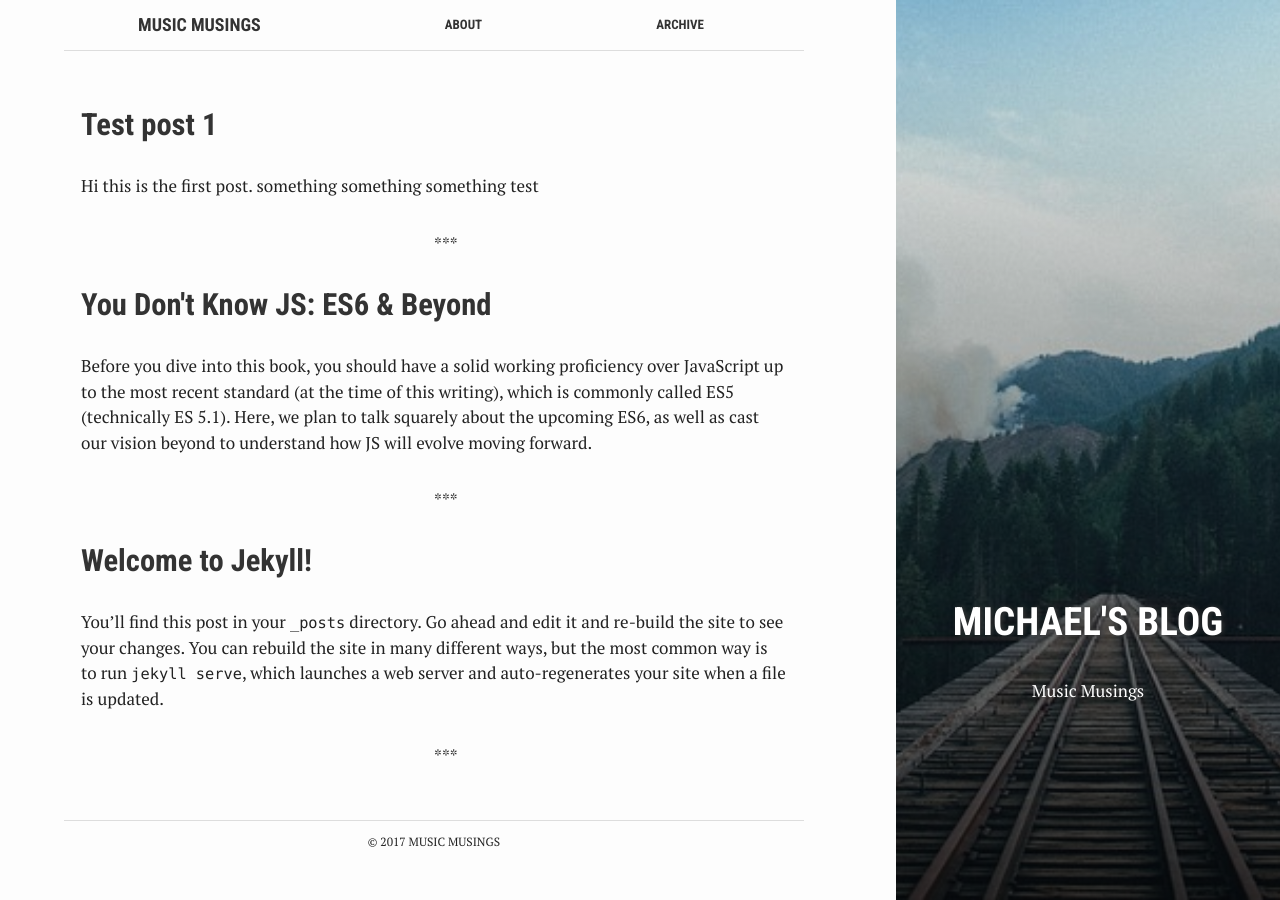
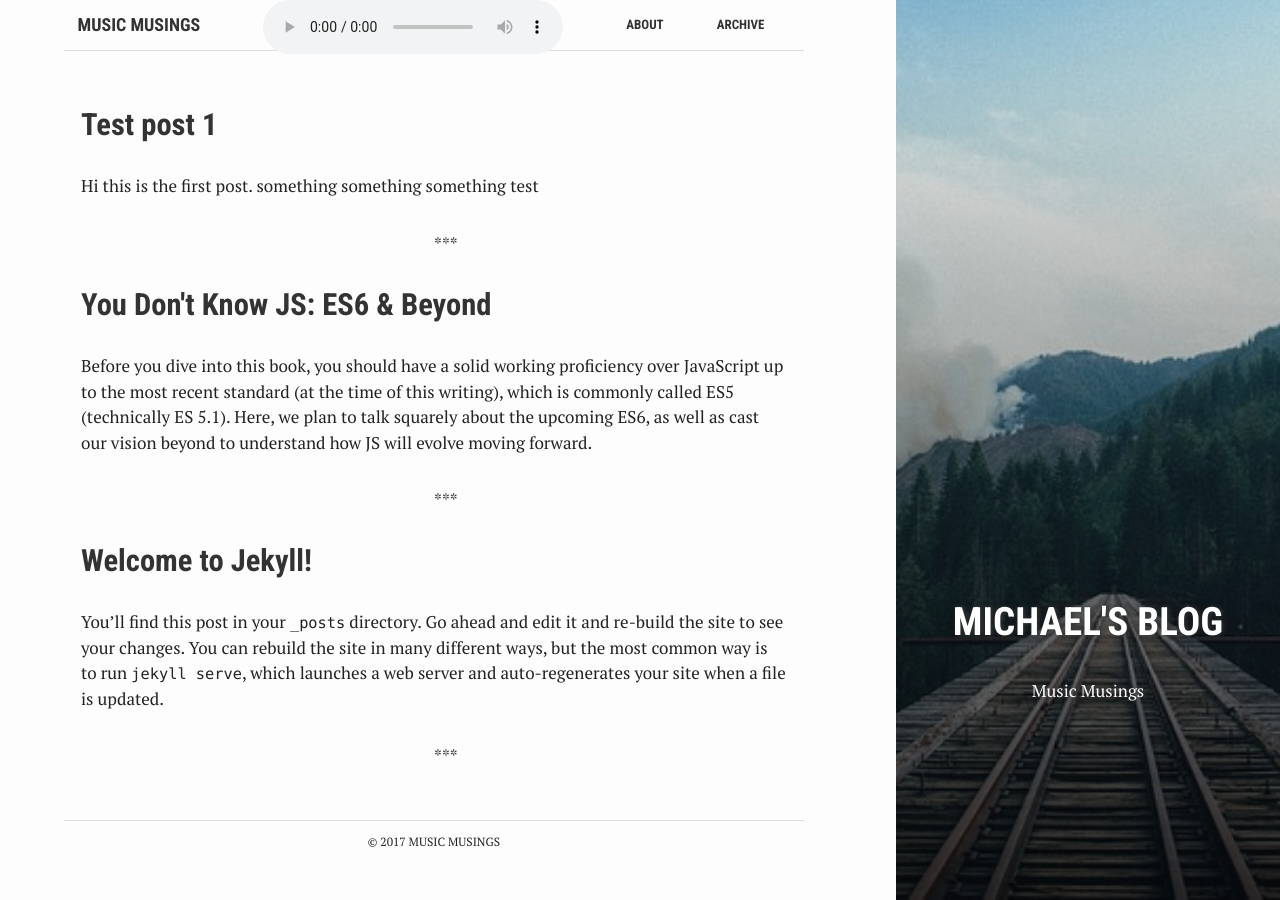
Before and after one commit to moke8198/moke8198.github.io, a Jekyll site: the page built from index.html, in a window 1280 px wide. Built offline with Jekyll 4.4.1, drawn with Linux system fonts in a browser that asks for light colours.

Commit message:
Update header.html

```diff
--- a/_includes/header.html
+++ b/_includes/header.html
@@ -5,6 +5,12 @@
   <nav class="center-wrapper nav-main">
 
     <a class="blog-logo" href="{{ site.baseurl }}/">{{ site.title }}</a>
+
+    <a class="blog-logo">
+      <audio controls>
+        <source src="{{site.audio_file}}">
+      </audio>
+    </a>
 
     {% for my_page in site.pages %}
       {% if my_page.active %}
```
